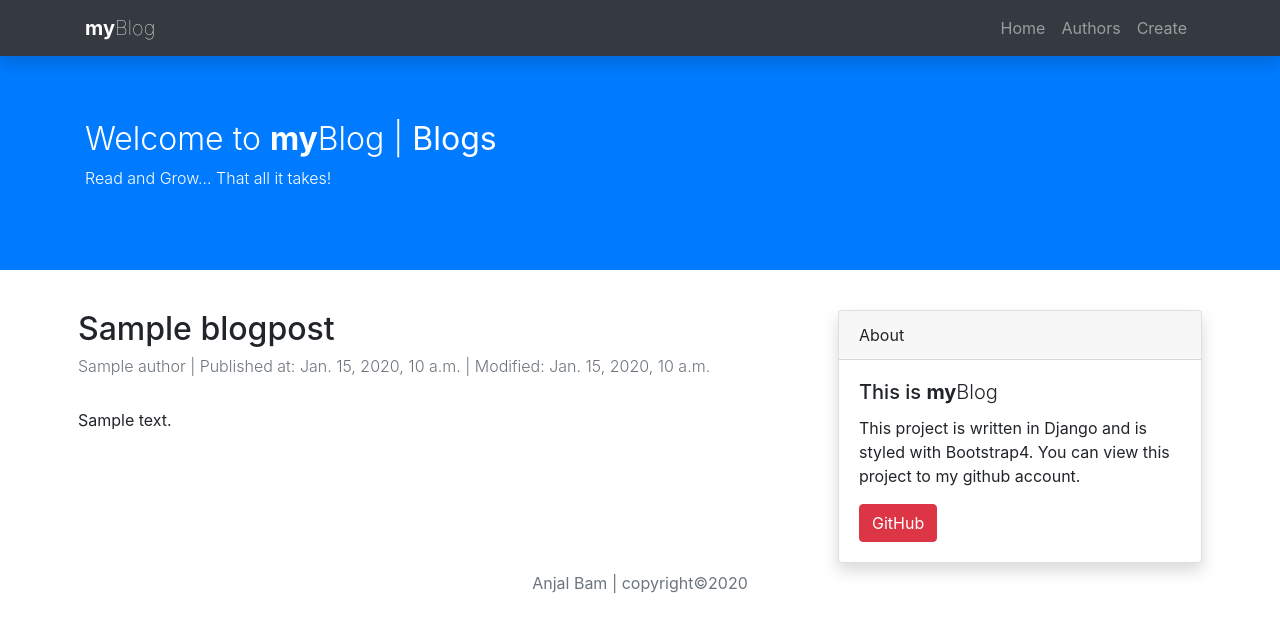
After one commit to AnjalBam/myblog_django_iw_assignment, a Django app: a page that uses blog/templates/blog/blog.html in a window 1280 px wide. The commit adds this page. Shown: the top 632 px of the page. Run offline with Django 3.2, Linux system fonts and the light colour scheme; tables that the repository leaves empty hold one stand-in row (values such as "Sample post"); some libraries are stand-ins or nearby versions.

Commit message:
added dynamic link and styled page for each blog

```diff
--- a/blog/models.py
+++ b/blog/models.py
@@ -19,5 +19,8 @@ class BlogPost(models.Model):
     published_at = models.DateTimeField(auto_now_add=True)
     last_modified = models.DateTimeField(auto_now=True)
 
+    class Meta:
+        ordering = ('-published_at',)
+
     def __str__(self):
         return f"{self.title[:20]}... - {self.author}"
--- /dev/null
+++ b/blog/templates/blog/blog.html
@@ -0,0 +1,39 @@
+{% extends 'blog/blog_base.html' %}
+
+{% block content %}
+  <div class="container-fluid p-0 m-0">
+    <div class="jumbotron bg-primary rounded-0">
+      <div class="text-white container">
+        <h2 class=" font-weight-light">Welcome to <span
+            class="font-weight-bold">my</span>Blog | <strong>Blogs</strong></h2>
+        <p class="font-weight-light">Read and Grow... That all it takes!</p>
+      </div>
+    </div>
+
+    <div class="container">
+      <div class="row">
+
+        <div class="col-md-8 col-sm-12 p-2">
+          <div class="title">
+            <h2 class="font-weight-regular">{{ blog.title }}</h2>
+            <h6 class="text-muted font-weight-light">
+              <a href="{% url 'blog:authors_list' %}" class="text-muted
+              ">{{ blog.author }}</a> | Published at: {{ blog.published_at }} |
+              Modified: {{ blog.last_modified }}
+            </h6>
+          </div>
+          <div class="description">
+            <p class="pl-0 pt-3 pr-3 pb-3 mt-3">
+                {{ blog.content }}
+            </p>
+          </div>
+        </div>
+        <div class="col-md-4 col-sm-12 p-2">
+          {% include 'blog/utils/sidebar.html' %}
+        </div>
+
+      </div>
+    </div>
+
+  </div>
+{% endblock content %}
--- a/blog/urls.py
+++ b/blog/urls.py
@@ -1,9 +1,10 @@
 from django.urls import path
 
-from .views import home_view, author_list_view
+from .views import home_view, author_list_view, blog_view
 
 app_name = 'blog'
 urlpatterns = [
     path('', home_view, name='home'),
-    path('authors/', author_list_view, name='authors_list')
+    path('authors/', author_list_view, name='authors_list'),
+    path('blog-post/<slug:blog_slug>', blog_view, name='blog'),
 ]
--- a/blog/views.py
+++ b/blog/views.py
@@ -1,4 +1,4 @@
-from django.shortcuts import render, get_list_or_404
+from django.shortcuts import render, get_list_or_404, get_object_or_404
 from django.http import HttpResponse
 from .models import Author, BlogPost
 
@@ -7,6 +7,7 @@ from .models import Author, BlogPost
 
 def home_view(request):
     posts = get_list_or_404(BlogPost)
+
     # print(posts)
     context = {'posts': posts}
     return render(request, 'blog/index.html', context=context)
@@ -17,3 +18,12 @@ def author_list_view(request):
     # print(authors)
     context = { 'authors': authors }
     return render(request, 'blog/author-list.html', context=context)
+
+
+def blog_view(request, blog_slug):
+    blog = get_object_or_404(BlogPost, slug=blog_slug)
+    # print(blog)
+    context = {
+        'blog': blog
+    }
+    return render(request, 'blog/blog.html', context=context)
```
Also changed, not shown: blog/templates/blog/index.html (+6 -2 lines), blog/migrations/0003_auto_20200715_0757.py (added).
